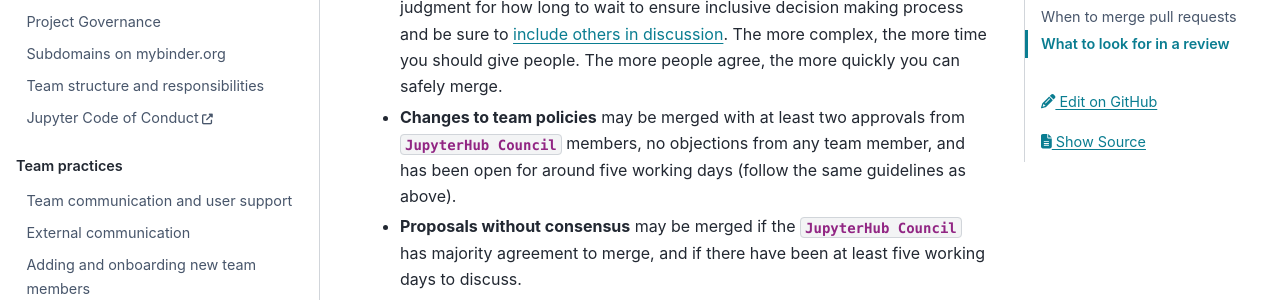
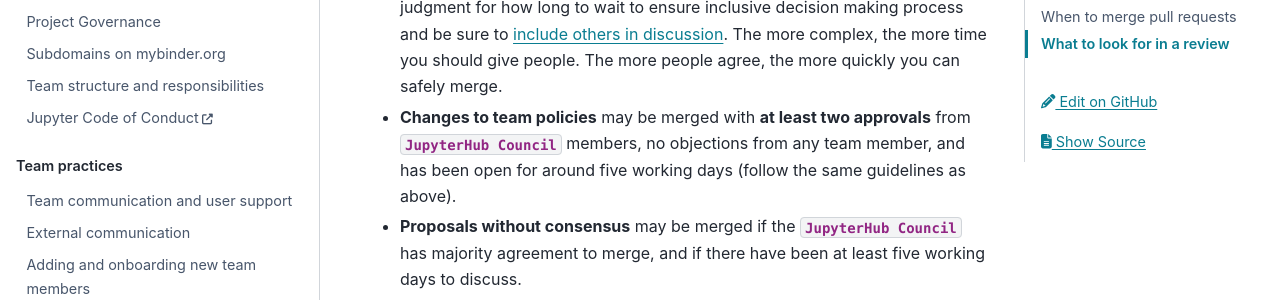
Before and after one commit to jupyterhub/team-compass, a Sphinx documentation site: the page built from docs/practices/pull_requests.md, in a window 1280 px wide and 900 px high, scrolled down 1437 px. Shown: the part 153-453 px from the top of the window. Built offline with Sphinx 7.4.7 and the PyData theme 0.15.4, drawn with Linux system fonts in a browser that asks for light colours; the version number could not be read and is left out.

```diff
--- a/docs/practices/pull_requests.md
+++ b/docs/practices/pull_requests.md
@@ -39,7 +39,7 @@ Any exceptions to this should be explicitly listed in team documentation.[^1]
   Use your best judgment for how long to wait to ensure inclusive decision making process and be sure to [include others in discussion](prs:principles).
   The more complex, the more time you should give people.
   The more people agree, the more quickly you can safely merge.
-- **Changes to team policies** may be merged with at least two approvals from {team}`JupyterHub Council` members, no objections from any team member, and has been open for around five working days (follow the same guidelines as above).
+- **Changes to team policies** may be merged with **at least two approvals** from {team}`JupyterHub Council` members, no objections from any team member, and has been open for around five working days (follow the same guidelines as above).
 - **Proposals without consensus** may be merged if the {team}`JupyterHub Council` has majority agreement to merge, and if there have been at least five working days to discuss.
 
 ## What to look for in a review
```
